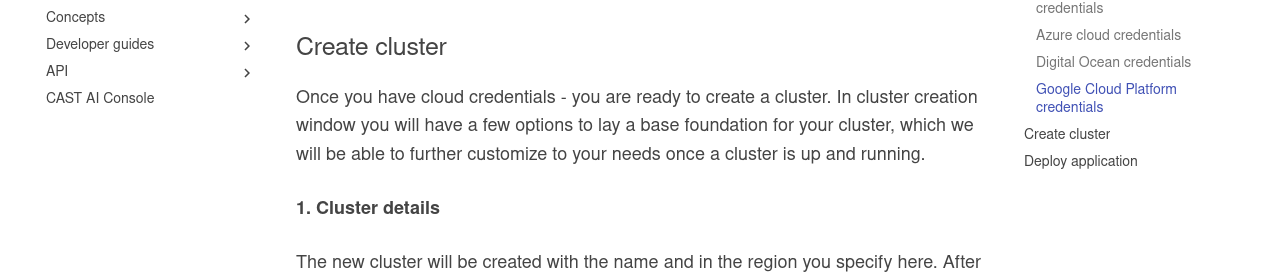
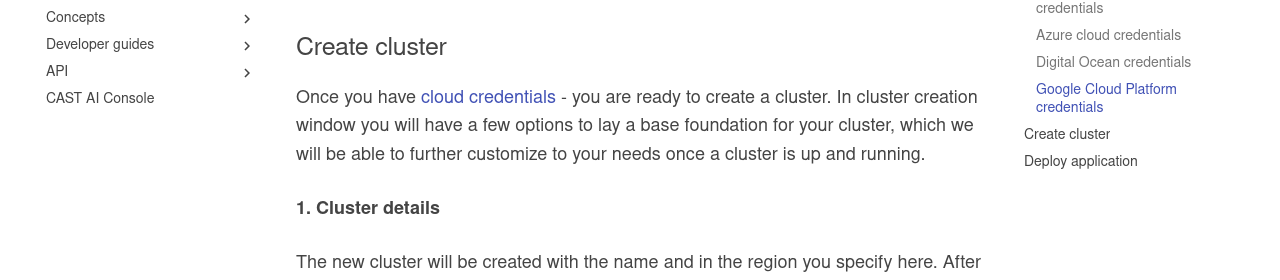
Before and after one commit to castai/docs, an MkDocs documentation site: the page built from docs/getting-started.md, in a window 1280 px wide and 900 px high, scrolled down 3036 px. Shown: the part 170-450 px from the top of the window. Built offline with MkDocs 1.6.1 and Material for MkDocs 9.7.7, drawn with Linux system fonts in a browser that asks for light colours; some web fonts are replaced; part of the change alters nothing that is shown.

```diff
--- a/docs/getting-started.md
+++ b/docs/getting-started.md
@@ -96,7 +96,7 @@ To get started, you need to create a service account in your Google Cloud Platfo
 
 ## Create cluster
 
-Once you have cloud credentials - you are ready to create a cluster. In cluster creation window you will have a few options to lay a base foundation for your cluster, which we will be able to further customize to your needs once a cluster is up and running.
+Once you have [cloud credentials](https://github.com/v1dm45/docs/blob/main/docs/getting-started.md#add-cloud-credentials) - you are ready to create a cluster. In cluster creation window you will have a few options to lay a base foundation for your cluster, which we will be able to further customize to your needs once a cluster is up and running.
 
 **1. Cluster details**
 
```
